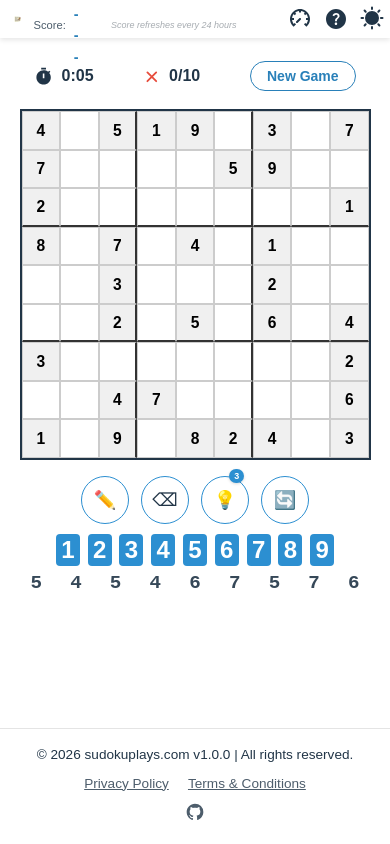
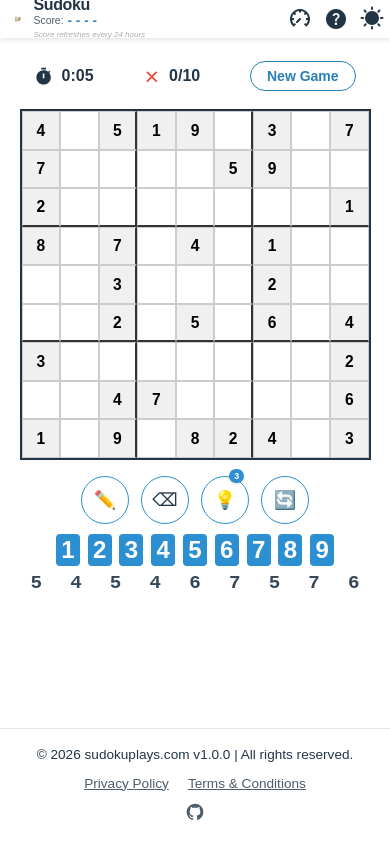
Before and after one commit to kiranofans/sudoku_game, a React (Vite) app: page / in a window 390 px wide. Built offline with nearby package versions, Linux system fonts and the light colour scheme; a small style sheet from the web is missing.

Commit message:
UI: fix the 3 blue score dashes on mobile

```diff
--- a/src/App.css
+++ b/src/App.css
@@ -1521,21 +1521,37 @@ button {
 
   .mobile-only-score {
     display: flex;
+    flex-direction: column;
+    align-items: flex-start;
+    gap: 0;
+    margin-top: -2px;
+  }
+
+  .score-main-mobile {
+    display: flex;
     align-items: center;
-    gap: 6px;
-    margin-top: -4px;
+    gap: 4px;
+    white-space: nowrap;
   }
 
   .mobile-score-label {
-    font-size: 0.7rem;
+    font-size: 0.65rem;
     color: var(--text-color);
     opacity: 0.8;
   }
 
   .mobile-score-value {
-    font-size: 0.9rem;
+    font-size: 0.85rem;
     font-weight: bold;
     color: var(--score-color);
+    white-space: nowrap;
+  }
+
+  .mobile-notice {
+    font-size: 8px !important;
+    opacity: 0.6;
+    margin-top: -2px;
+    white-space: nowrap;
   }
 
   .horizontal-counts {
```
